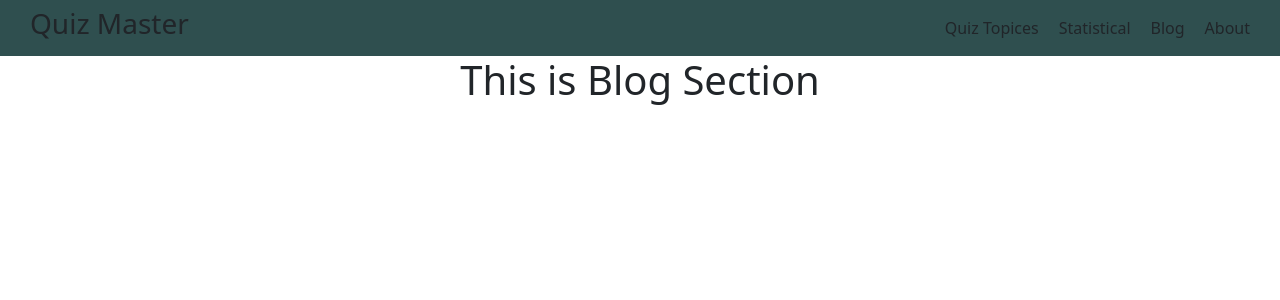
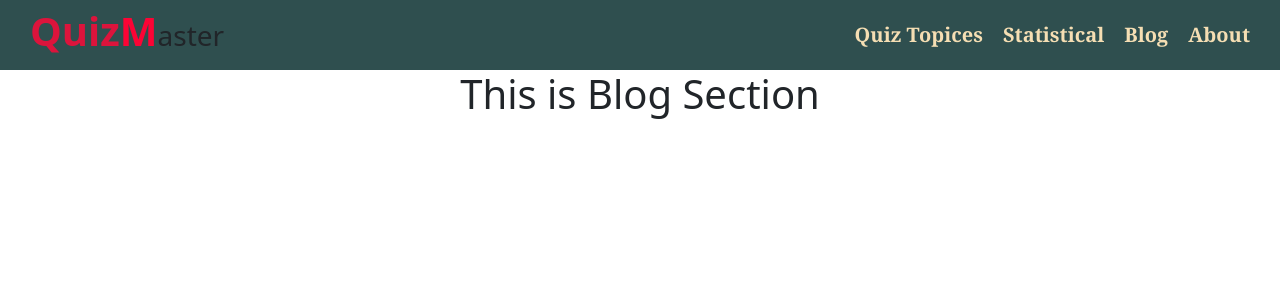
Before and after one commit to abuhanifornob/Quize_master_repo, a React (Create React App) app: page /blog in a window 1280 px wide. Shown: the top 300 px of the page. Built offline with nearby package versions, Linux system fonts and the light colour scheme.

Commit message:
navbar designe

```diff
--- a/src/components/Header/Header.css
+++ b/src/components/Header/Header.css
@@ -10,6 +10,25 @@
                 display: flex;
             }
 
+            .nav-item a {
+                color: wheat;
+                font-size: 20px;
+                font-weight: bold;
+                font-family: Cambria, Cochin, Georgia, Times, 'Times New Roman', serif;
+            }
+
             .nav-link {
                 margin-left: 20px;
             }
+
+            .quiz-name {
+                color: crimson;
+                font-weight: 900;
+                font-size: 40px;
+            }
+
+            .logo-m {
+                color: rgb(252, 4, 53);
+                font-weight: 900;
+                font-size: 40px;
+            }
--- a/src/components/Header/Header.js
+++ b/src/components/Header/Header.js
@@ -6,7 +6,7 @@ const Header = () => {
     return (
         <div className='navigation-bar'>
             <div className='nav-logo'>
-                <h3>Quiz Master</h3>
+                <h3><span className='quiz-name'>Quiz</span><span className='logo-m'>M</span>aster</h3>
             </div>
             <nav className='nav-item'>
                 <Link className='nav-link' to="/">Quiz Topices</Link>
```
Lines whose indentation alone changed are shown as unchanged.
